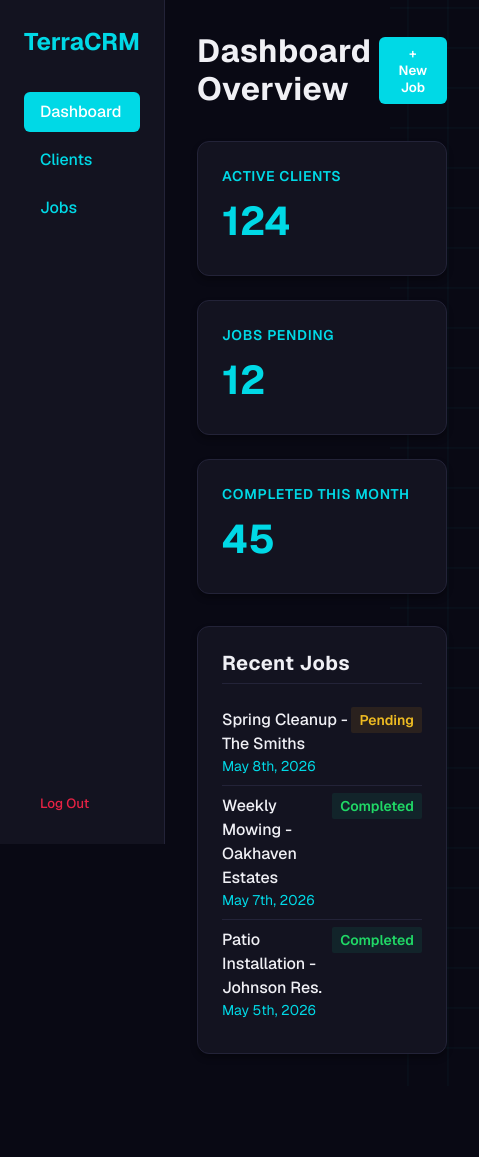
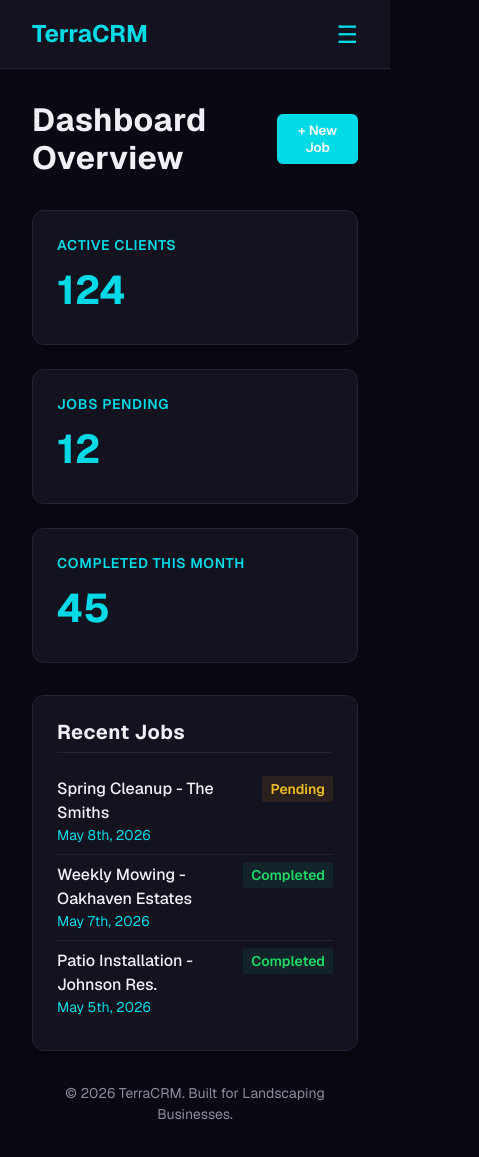
Before and after one commit to adamathia97/landscape-crm, a Next.js app: page /dashboard in a window 390 px wide. Shown: the whole page, 479 px wide, since content can reach past the window. Before the commit the page ends 1086 px from the top, so only its background shows below. Built offline with nearby package versions, Linux system fonts and the light colour scheme.

Commit message:
feat: Add mobile-responsive header and global footer

```diff
--- a/src/app/dashboard/layout.module.css
+++ b/src/app/dashboard/layout.module.css
@@ -2,6 +2,26 @@
   display: flex;
   min-height: 100vh;
   background-color: var(--color-background);
+}
+
+.mobileHeader {
+  display: none;
+  justify-content: space-between;
+  align-items: center;
+  padding: var(--spacing-md) var(--spacing-xl);
+  background-color: var(--color-surface);
+  border-bottom: 1px solid var(--color-border);
+  position: sticky;
+  top: 0;
+  z-index: 50;
+}
+
+.menuButton {
+  background: transparent;
+  border: none;
+  color: var(--color-primary);
+  font-size: 1.5rem;
+  cursor: pointer;
 }
 
 .sidebar {
@@ -14,6 +34,8 @@
   position: sticky;
   top: 0;
   height: 100vh;
+  z-index: 40;
+  transition: transform 0.3s ease;
 }
 
 .logo {
@@ -47,12 +69,12 @@
 
 .navLinkActive {
   background-color: var(--color-primary);
-  color: white;
+  color: var(--color-background);
 }
 
 .navLinkActive:hover {
   background-color: var(--color-primary-hover);
-  color: white;
+  color: var(--color-background);
 }
 
 .logout {
@@ -71,4 +93,34 @@
   padding: var(--spacing-xl);
   max-width: 1200px;
   margin: 0 auto;
+  display: flex;
+  flex-direction: column;
 }
+
+.footer {
+  margin-top: auto;
+  padding-top: var(--spacing-xl);
+  text-align: center;
+  color: var(--color-text-tertiary);
+  font-size: 0.875rem;
+}
+
+@media (max-width: 768px) {
+  .layout {
+    flex-direction: column;
+  }
+
+  .mobileHeader {
+    display: flex;
+  }
+
+  .sidebar {
+    position: fixed;
+    transform: translateX(-100%);
+    width: 250px;
+  }
+
+  .sidebarOpen {
+    transform: translateX(0);
+  }
+}
--- a/src/app/dashboard/layout.tsx
+++ b/src/app/dashboard/layout.tsx
@@ -2,10 +2,12 @@
 
 import Link from "next/link";
 import { usePathname } from "next/navigation";
+import { useState } from "react";
 import styles from "./layout.module.css";
 
 export default function DashboardLayout({ children }: { children: React.ReactNode }) {
   const pathname = usePathname();
+  const [isMobileMenuOpen, setIsMobileMenuOpen] = useState(false);
 
   const links = [
     { href: "/dashboard", label: "Dashboard" },
@@ -15,7 +17,21 @@ export default function DashboardLayout({ children }: { children: React.ReactNod
 
   return (
     <div className={styles.layout}>
-      <aside className={styles.sidebar}>
+      {/* Mobile Header */}
+      <div className={styles.mobileHeader}>
+        <Link href="/" className={styles.logo} style={{ marginBottom: 0 }}>
+          TerraCRM
+        </Link>
+        <button
+          className={styles.menuButton}
+          onClick={() => setIsMobileMenuOpen(!isMobileMenuOpen)}
+        >
+          ☰
+        </button>
+      </div>
+
+      {/* Sidebar Navigation */}
+      <aside className={`${styles.sidebar} ${isMobileMenuOpen ? styles.sidebarOpen : ""}`}>
         <Link href="/" className={styles.logo}>
           TerraCRM
         </Link>
@@ -27,6 +43,7 @@ export default function DashboardLayout({ children }: { children: React.ReactNod
                 key={link.href}
                 href={link.href}
                 className={`${styles.navLink} ${isActive ? styles.navLinkActive : ""}`}
+                onClick={() => setIsMobileMenuOpen(false)}
               >
                 {link.label}
               </Link>
@@ -37,7 +54,14 @@ export default function DashboardLayout({ children }: { children: React.ReactNod
           Log Out
         </button>
       </aside>
-      <main className={styles.mainContent}>{children}</main>
+
+      {/* Main Content & Footer */}
+      <main className={styles.mainContent}>
+        {children}
+        <footer className={styles.footer}>
+          <p>© {new Date().getFullYear()} TerraCRM. Built for Landscaping Businesses.</p>
+        </footer>
+      </main>
     </div>
   );
 }
```
